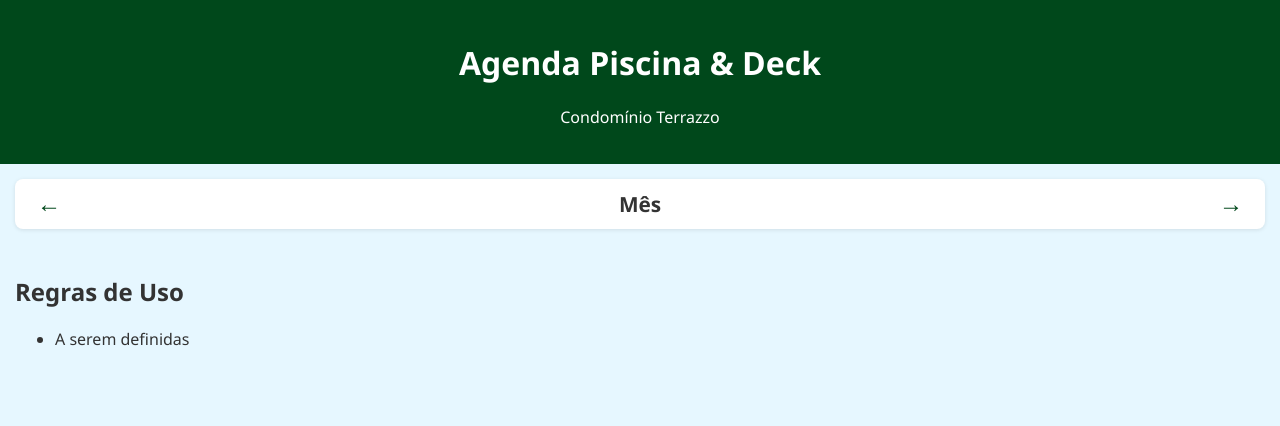
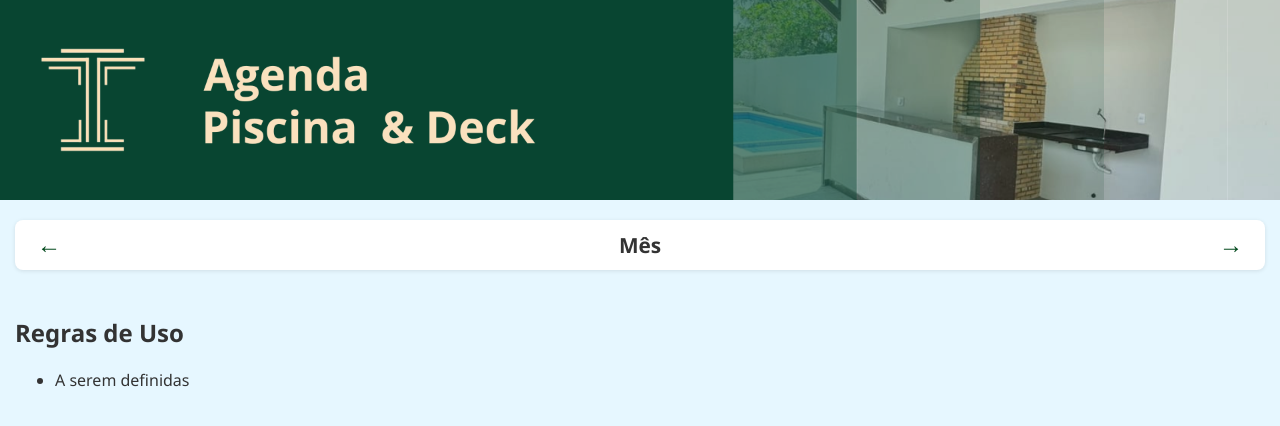
Before and after one commit to AuzaServices/Terrazzo, a website: page public/index.html in a window 1280 px wide. Drawn offline with Linux system fonts and the light colour scheme; no server answers.

Commit message:
reservas

```diff
--- a/public/index.html
+++ b/public/index.html
@@ -7,10 +7,9 @@
   <link rel="stylesheet" href="style.css" />
 </head>
 <body>
-  <header>
-    <h1>Agenda Piscina & Deck</h1>
-    <p>Condomínio Terrazzo</p>
-  </header>
+<header>
+  <img src="header.png" alt="Imagem do cabeçalho">
+</header>
 
   <main>
     <!-- Navegação entre meses -->
--- a/public/style.css
+++ b/public/style.css
@@ -12,11 +12,10 @@ body {
   color: #333;
 }
 
-header {
-  background-color: var(--azul);
-  color: white;
-  text-align: center;
-  padding: 20px;
+header img {
+  width: 100%;
+  max-height: 400px; /* ajusta altura máxima no desktop */
+  object-fit: cover;
 }
 
 main {
```
Also changed, not shown: public/header.png (added).
